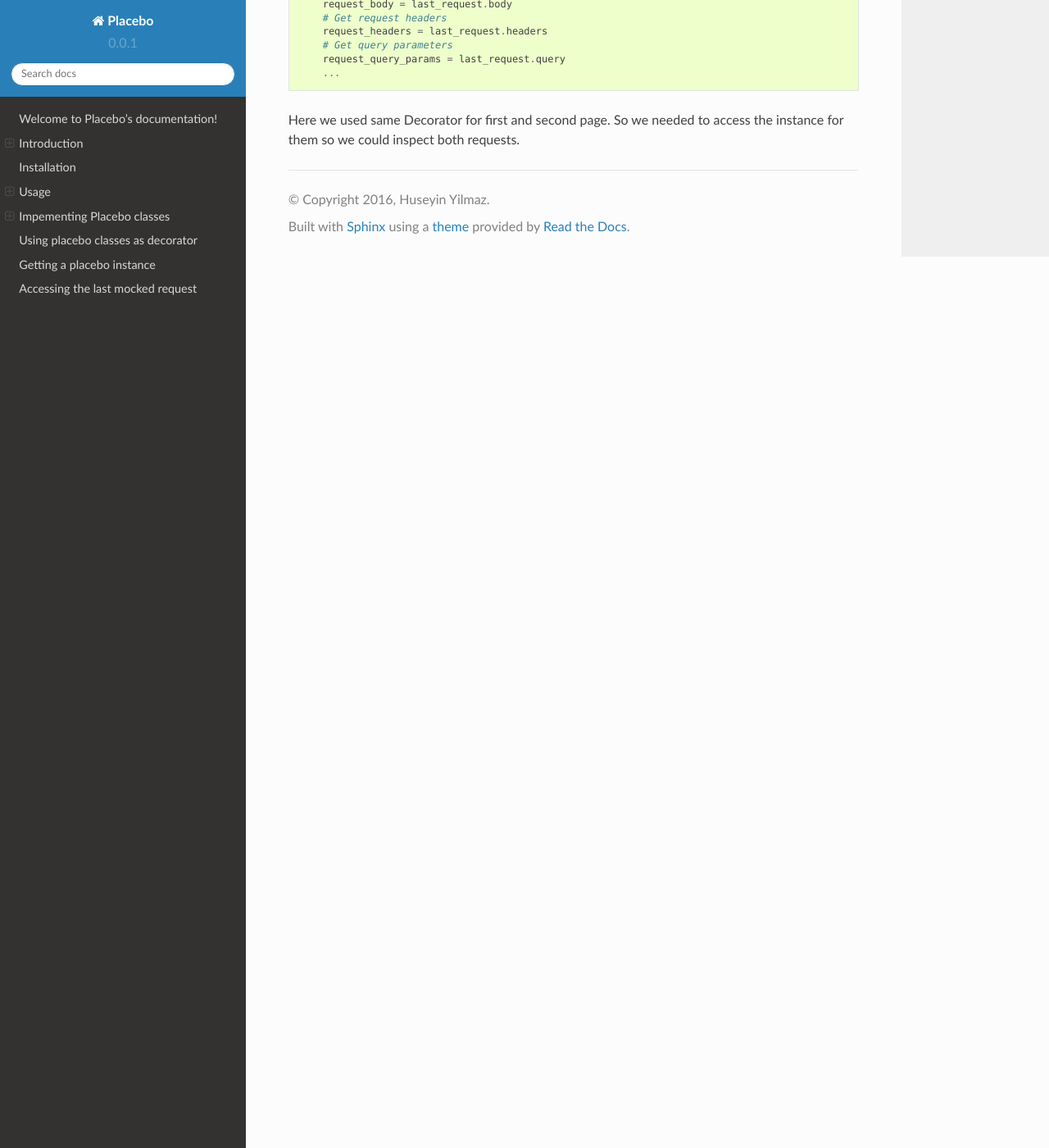
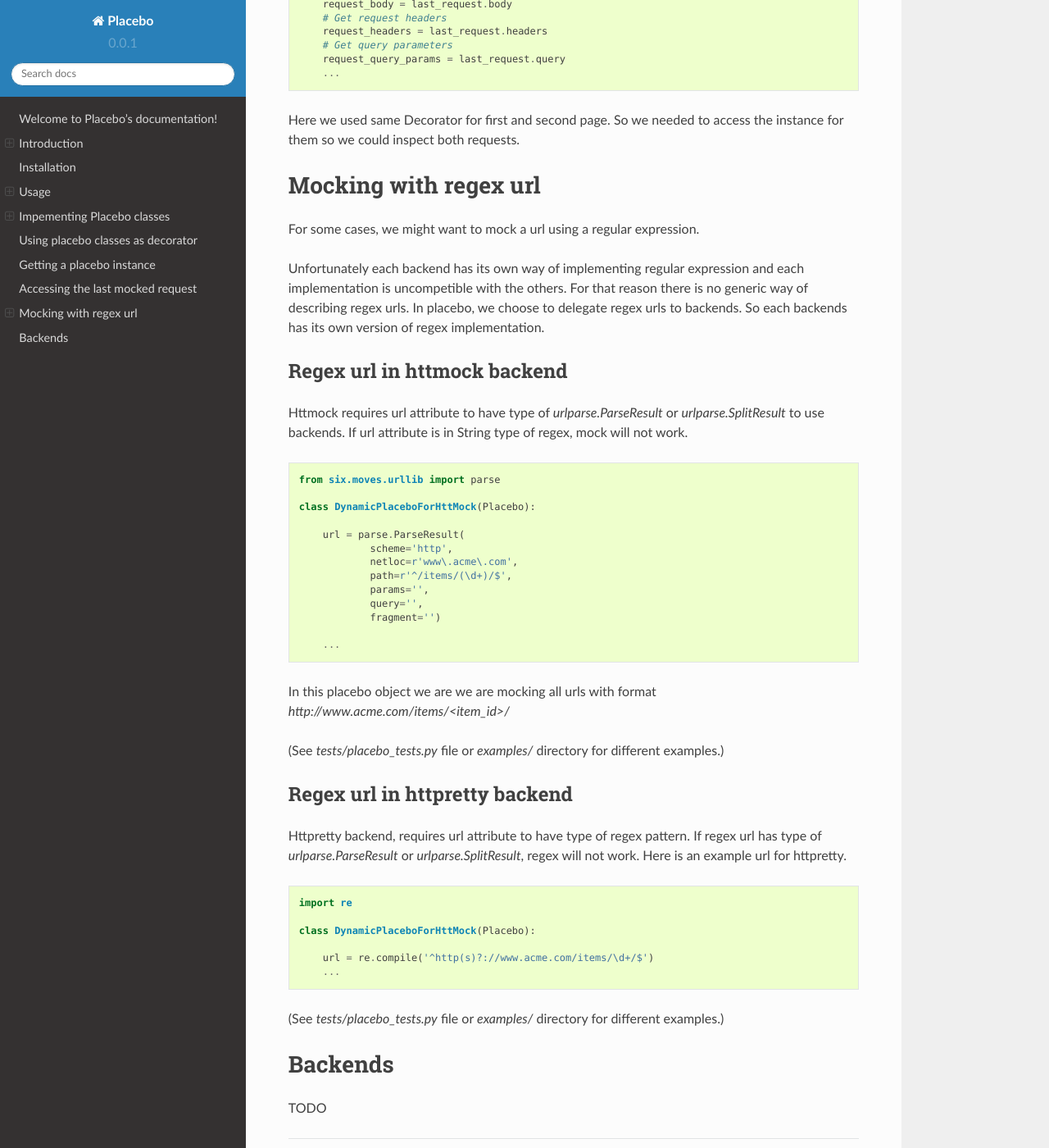
Before and after one commit to huseyinyilmaz/placebo, a Sphinx documentation site: the page built from doc/index.rst, in a window 1280 px wide and 1400 px high, scrolled down 9439 px. Shown: the whole window at 82% size. Built offline with Sphinx 7.4.7 and the Read the Docs theme 2.0.0, drawn with Linux system fonts in a browser that asks for light colours.

Commit message:
Add regex urls section to documentation.

```diff
--- a/doc/index.rst
+++ b/doc/index.rst
@@ -452,3 +452,56 @@ To get last_request from instance, first we need access to instance of Placebo w
         ...
 
 Here we used same Decorator for first and second page. So we needed to access the instance for them so we could inspect both requests.
+
+Mocking with regex url
+======================
+
+For some cases, we might want to mock a url using a regular expression.
+
+Unfortunately each backend has its own way of implementing regular expression and each implementation is uncompetible with the others. For that reason there is no generic way of describing regex urls. In placebo, we choose to delegate regex urls to backends. So each backends has its own version of regex implementation.
+
+Regex url in httmock backend
+----------------------------
+
+Httmock requires url attribute to have type of `urlparse.ParseResult` or `urlparse.SplitResult` to use backends. If url attribute is in String type of regex, mock will not work.
+
+.. code-block:: python
+
+   from six.moves.urllib import parse
+
+   class DynamicPlaceboForHttMock(Placebo):
+
+       url = parse.ParseResult(
+               scheme='http',
+               netloc=r'www\.acme\.com',
+               path=r'^/items/(\d+)/$',
+               params='',
+               query='',
+               fragment='')
+
+       ...
+
+In this placebo object we are we are mocking all urls with format `http://www.acme.com/items/<item_id>/`
+
+(See `tests/placebo_tests.py` file or `examples/` directory for different examples.)
+
+Regex url in httpretty backend
+------------------------------
+
+Httpretty backend, requires url attribute to have type of regex pattern. If regex url has type of `urlparse.ParseResult` or `urlparse.SplitResult`, regex will not work. Here is an example url for httpretty.
+
+.. code-block:: python
+
+   import re
+
+   class DynamicPlaceboForHttMock(Placebo):
+
+       url = re.compile('^http(s)?://www.acme.com/items/\d+/$')
+       ...
+
+(See `tests/placebo_tests.py` file or `examples/` directory for different examples.)
+
+Backends
+========
+
+TODO
```
